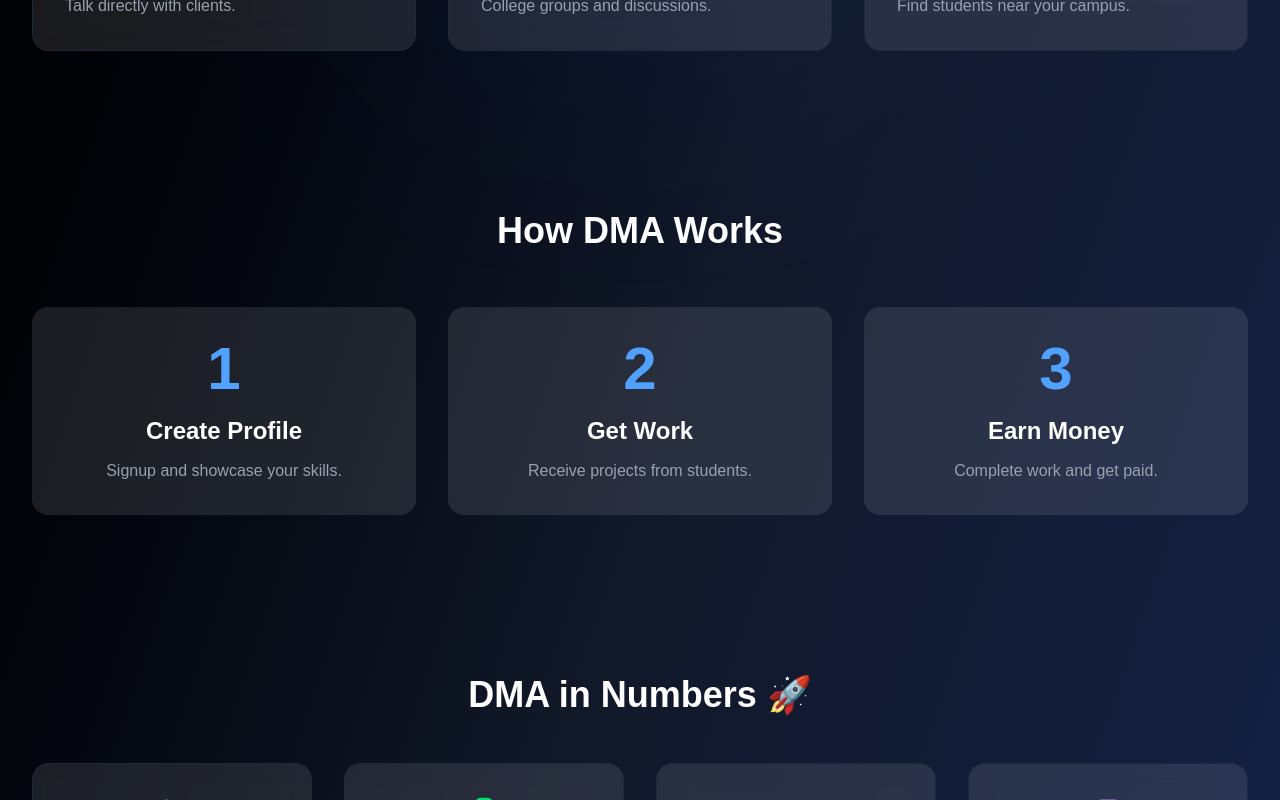
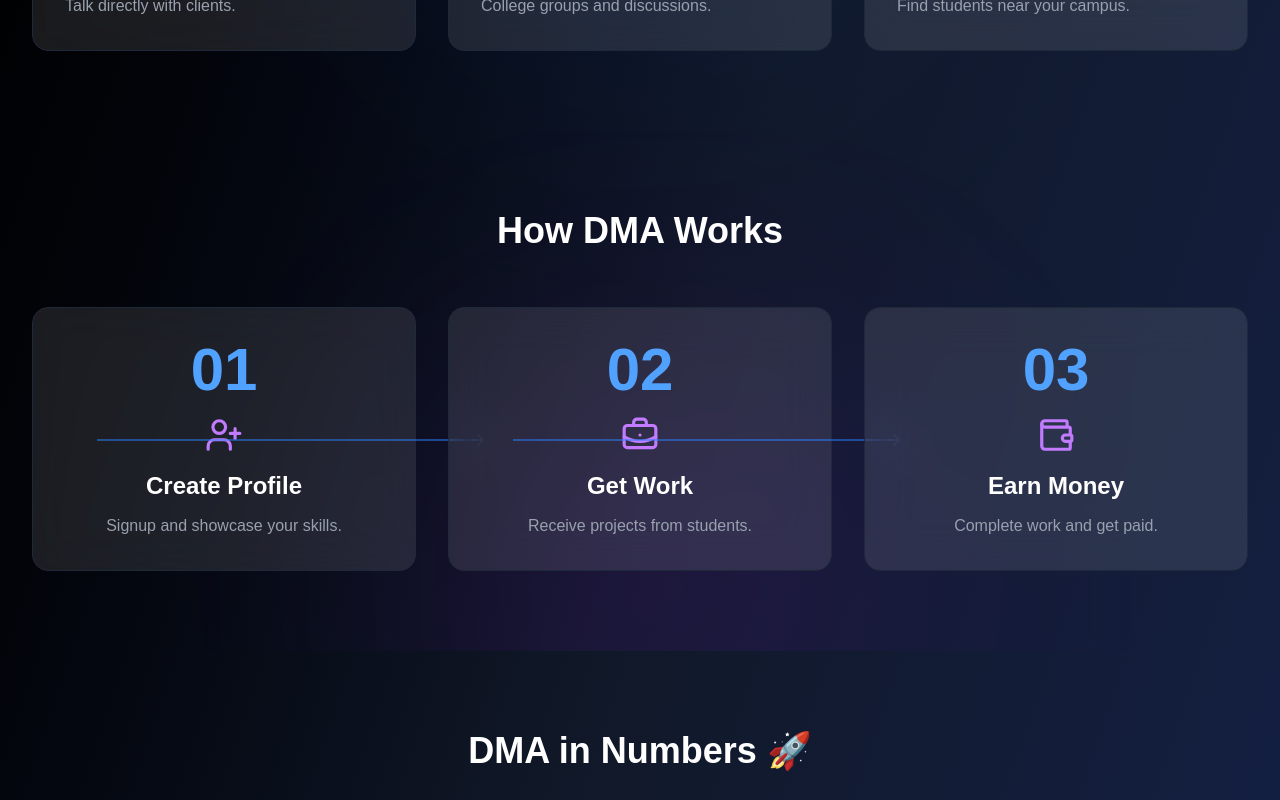
Before and after one commit to Deepak1Gautam/dma, a Next.js app: page / in a window 1280 px wide. Shown: the part 1400-2200 px from the top of the page. Built offline with nearby package versions, Linux system fonts and the light colour scheme.

Commit message:
Update HowItWorks.tsx

```diff
--- a/components/HowItWorks.tsx
+++ b/components/HowItWorks.tsx
@@ -1,37 +1,163 @@
+"use client";
+
+import {
+  UserPlus,
+  BriefcaseBusiness,
+  Wallet,
+  ArrowRight,
+} from "lucide-react";
+
+import { motion } from "framer-motion";
+
+const steps = [
+  {
+    number: "01",
+    title: "Create Profile",
+    description: "Signup and showcase your skills.",
+    icon: UserPlus,
+  },
+  {
+    number: "02",
+    title: "Get Work",
+    description: "Receive projects from students.",
+    icon: BriefcaseBusiness,
+  },
+  {
+    number: "03",
+    title: "Earn Money",
+    description: "Complete work and get paid.",
+    icon: Wallet,
+  },
+];
+
 export default function HowItWorks() {
   return (
-    <section className="max-w-7xl mx-auto py-20 px-8">
-      <h2 className="text-4xl font-bold text-center mb-14">
+    <section className="relative max-w-7xl mx-auto py-20 px-8 overflow-hidden">
+
+      {/* Background Glow */}
+
+      <motion.div
+        animate={{
+          x: [0, 100, 0],
+          opacity: [0.15, 0.3, 0.15],
+        }}
+        transition={{
+          duration: 8,
+          repeat: Infinity,
+        }}
+        className="absolute left-1/2 top-1/2 -translate-x-1/2 w-96 h-96 bg-purple-600 blur-[140px] rounded-full pointer-events-none"
+      />
+
+      {/* Heading */}
+
+      <motion.h2
+        initial={{ opacity: 0, y: 40 }}
+        whileInView={{ opacity: 1, y: 0 }}
+        viewport={{ once: true }}
+        transition={{ duration: 0.7 }}
+        className="relative z-10 text-4xl font-bold text-center mb-14"
+      >
         How DMA Works
-      </h2>
+      </motion.h2>
 
-      <div className="grid md:grid-cols-3 gap-8">
+      {/* Steps */}
 
-        <div className="bg-white/10 rounded-2xl p-8 text-center">
-          <h1 className="text-6xl font-bold text-blue-400">1</h1>
-          <h3 className="text-2xl font-bold mt-4">Create Profile</h3>
-          <p className="text-gray-400 mt-3">
-            Signup and showcase your skills.
-          </p>
-        </div>
+      <div className="relative z-10 grid md:grid-cols-3 gap-8">
 
-        <div className="bg-white/10 rounded-2xl p-8 text-center">
-          <h1 className="text-6xl font-bold text-blue-400">2</h1>
-          <h3 className="text-2xl font-bold mt-4">Get Work</h3>
-          <p className="text-gray-400 mt-3">
-            Receive projects from students.
-          </p>
-        </div>
+        {steps.map((step, index) => {
+          const Icon = step.icon;
 
-        <div className="bg-white/10 rounded-2xl p-8 text-center">
-          <h1 className="text-6xl font-bold text-blue-400">3</h1>
-          <h3 className="text-2xl font-bold mt-4">Earn Money</h3>
-          <p className="text-gray-400 mt-3">
-            Complete work and get paid.
-          </p>
-        </div>
+          return (
+            <motion.div
+              key={step.number}
+              initial={{
+                opacity: 0,
+                y: 60,
+              }}
+              whileInView={{
+                opacity: 1,
+                y: 0,
+              }}
+              viewport={{
+                once: true,
+                amount: 0.3,
+              }}
+              transition={{
+                duration: 0.6,
+                delay: index * 0.2,
+              }}
+              whileHover={{
+                y: -12,
+                scale: 1.03,
+              }}
+              className="group relative bg-white/10 backdrop-blur-xl rounded-2xl p-8 text-center border border-gray-800 hover:border-blue-500/60 transition-all duration-300"
+            >
+
+              {/* Number */}
+
+              <motion.h1
+                whileHover={{
+                  scale: 1.15,
+                }}
+                className="text-6xl font-bold text-blue-400"
+              >
+                {step.number}
+              </motion.h1>
+
+              {/* Icon */}
+
+              <motion.div
+                whileHover={{
+                  rotate: 360,
+                  scale: 1.15,
+                }}
+                transition={{
+                  duration: 0.6,
+                }}
+                className="flex justify-center mt-4"
+              >
+                <Icon
+                  size={38}
+                  className="text-purple-400"
+                />
+              </motion.div>
+
+              {/* Content */}
+
+              <h3 className="text-2xl font-bold mt-4">
+                {step.title}
+              </h3>
+
+              <p className="text-gray-400 mt-3">
+                {step.description}
+              </p>
+
+              {/* Connector */}
+
+              {index < steps.length - 1 && (
+                <motion.div
+                  initial={{ width: 0 }}
+                  whileInView={{ width: "100%" }}
+                  viewport={{ once: true }}
+                  transition={{
+                    duration: 0.8,
+                    delay: 0.5 + index * 0.2,
+                  }}
+                  className="hidden md:block absolute top-1/2 -right-16 w-16 h-[2px] bg-blue-500/50"
+                >
+                  <ArrowRight
+                    size={18}
+                    className="absolute -right-2 -top-2 text-blue-400"
+                  />
+                </motion.div>
+              )}
+
+            </motion.div>
+          );
+        })}
 
       </div>
+
     </section>
   );
 }
```
